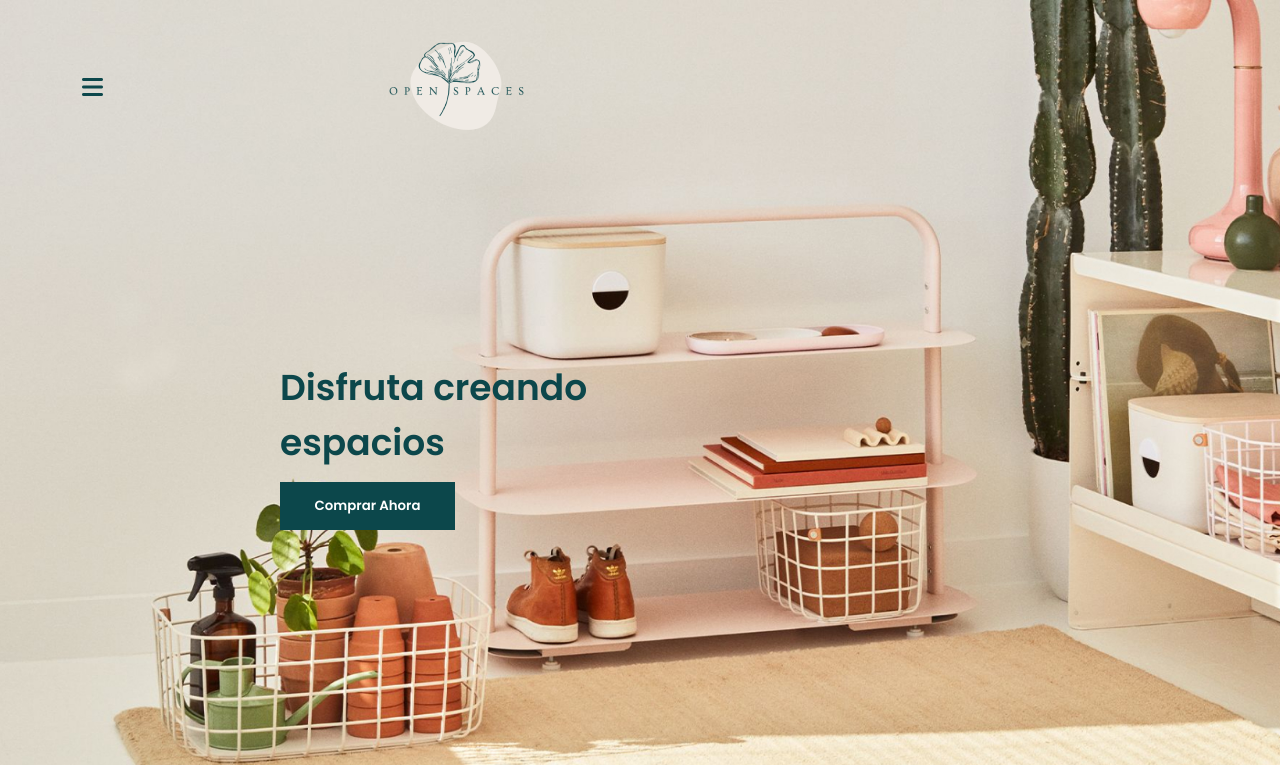
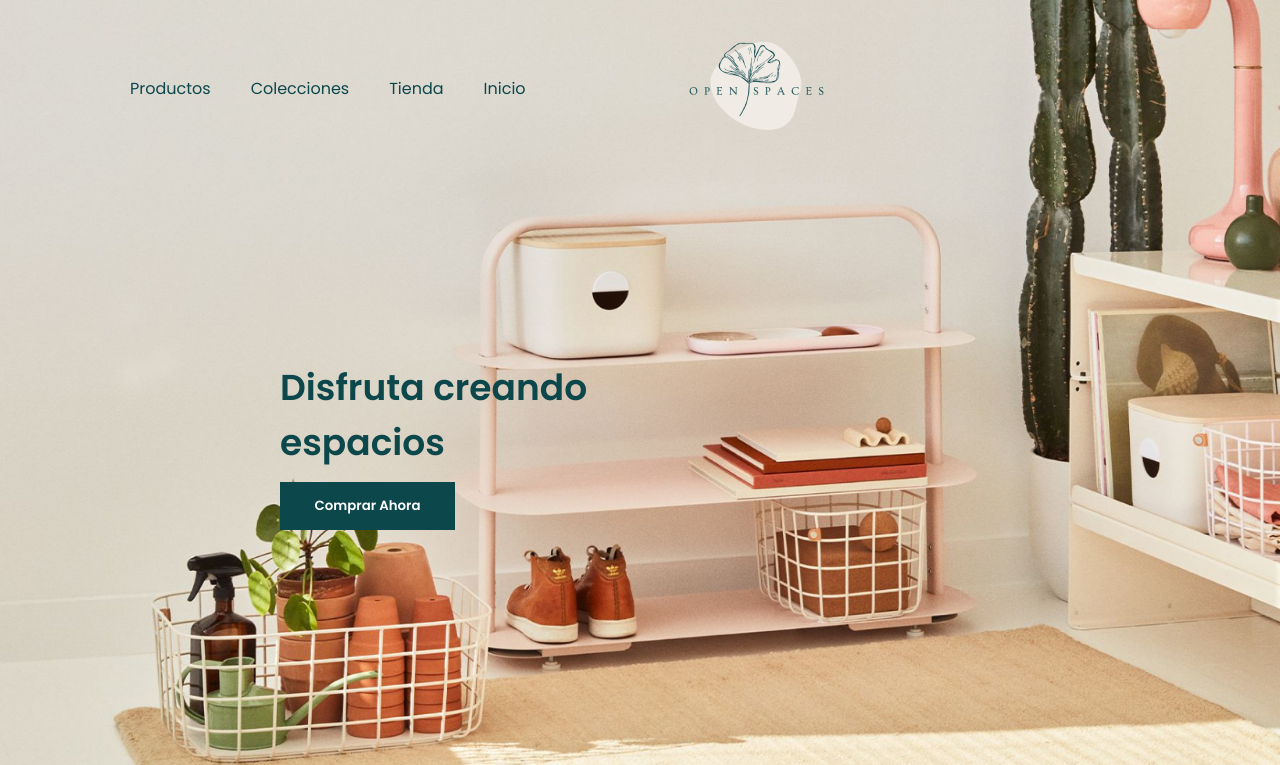
Before and after one commit to Adalab/modulo-1-evaluacion-final-veroisla, a website: page src/html/index.html in a window 1280 px wide. Shown: the top 765 px of the page. Drawn offline with nearby package versions, Linux system fonts and the light colour scheme; files that its build step writes are made by us from their sources; files whose address does not match are found by name.

Commit message:
responsive version header

```diff
--- a/src/html/partials/header.html
+++ b/src/html/partials/header.html
@@ -1,5 +1,7 @@
 <header class="header" id="top">
   <section class="header__section1">
+    <!--NAV HAMBURGUESA-->
+
     <nav class="header__hamburguer">
       <a
         class="header__hamburguer--link"
@@ -8,6 +10,35 @@
         ><i class="fa-solid fa-bars hamburguer"></i
       ></a>
     </nav>
+
+    <!--NAV LINKS-->
+
+    <nav class="header__menu">
+      <ul class="header__nav">
+        <li>
+          <a class="header__nav--link" href="https://adalab.es" target="_blank"
+            >Productos</a
+          >
+        </li>
+        <li>
+          <a class="header__nav--link" href="https://adalab.es" target="_blank"
+            >Colecciones</a
+          >
+        </li>
+        <li>
+          <a class="header__nav--link" href="https://adalab.es" target="_blank"
+            >Tienda</a
+          >
+        </li>
+        <li>
+          <a class="header__nav--link" href="https://adalab.es" target="_blank"
+            >Inicio</a
+          >
+        </li>
+      </ul>
+    </nav>
+
+    <!--LOGOTIPO-->
     <img
       class="header__logo"
       src="./assets/images/logo.png"
@@ -16,12 +47,16 @@
     />
   </section>
   <section class="header__section2">
-    <h1 class="header__section2--title">Disfruta creando espacios</h1>
-
-    <button type="button" class="header__button">
-      <a class="header__button--link" href="https://adalab.es/" target="_blank"
-        >Comprar ahora</a
-      >
-    </button>
+    <div class="section2">
+      <h1 class="header__section2--title">Disfruta creando espacios</h1>
+      <button type="button" class="header__button">
+        <a
+          class="header__button--link"
+          href="https://adalab.es/"
+          target="_blank"
+          >Comprar ahora</a
+        >
+      </button>
+    </div>
   </section>
 </header>
--- a/src/scss/layout/_header.scss
+++ b/src/scss/layout/_header.scss
@@ -1,3 +1,5 @@
+/*HEADER HAMBURGUESA Y LOGOTIPO*/
+
 .header {
   background-image: url("../images/room.jpg");
   height: 100vh;
@@ -12,7 +14,6 @@
 
 .header__hamburguer {
   position: fixed;
-  z-index: 999;
   top: 0;
   margin-top: 55px;
   margin-left: 33px;
@@ -21,12 +22,50 @@
     margin-top: 75px;
     margin-left: 82px;
   }
+  @media all and (min-width: 1200px) {
+    display: none;
+  }
 }
 
 .header__hamburguer--link {
   color: $color-darkgreen;
   font-size: 24px;
 }
+
+/*NAV VERSIÓN DESKTOP*/
+
+.header__menu {
+  background-color: transparent;
+  position: fixed;
+  top: 0;
+}
+
+.header__nav {
+  display: none;
+
+  @media all and (min-width: 768px) {
+    display: none;
+  }
+
+  @media all and (min-width: 1200px) {
+    display: flex;
+    justify-content: flex-start;
+    list-style-type: none;
+    margin-top: 76px;
+    margin-left: 100px;
+  }
+
+  .header__nav--link {
+    color: $color-darkgreen;
+    font-size: 16px;
+    text-decoration: none;
+    font-family: $font;
+    padding: 10px 10px 10px 30px;
+    /* background-color: $color-lightgrey;*/ /*Considerar background-color, para que no se superpongan los textos*/
+  }
+}
+
+/*HEADER LOGOTIPO*/
 
 .header__logo {
   margin-top: 19px;
@@ -36,19 +75,29 @@
     margin-top: 39px;
     margin-left: 350px;
   }
+
+  @media all and (min-width: 1200px) {
+    margin-left: 650px;
+  }
 }
 
+/*HEADER SECTION 2*/
+
 .header__section2 {
+  height: 80vh;
   display: flex;
   flex-direction: column;
-  /* justify-content: center;¿?*/
   align-items: center;
-  height: 80vh;
+}
+
+.section2 {
+  justify-content: center;
+  text-align: center;
 
   @media all and (min-width: 768px) {
-    align-items: flex-start;
+    align-self: flex-start;
+    text-align: left;
     margin-left: 147px;
-    margin-bottom: 450px;
   }
 
   @media all and (min-width: 1200px) {
@@ -72,12 +121,14 @@
   }
 }
 
+/*BOTÓN COMPRAR AHORA*/
+
 .header__button {
   font-family: $font;
   background-color: $color-darkgreen;
   width: 175px;
   height: 48px;
-  margin-bottom: 64px;
+  /* margin-bottom: 64px; quitar*/
   border: 1px solid $color-darkgreen;
 }
 
```
Also changed, not shown: docs/assets/css/main.css, docs/assets/images/Desktop BATHROOM.png (renamed from src/images/Desktop BATHROOM.png), 3 other files.
